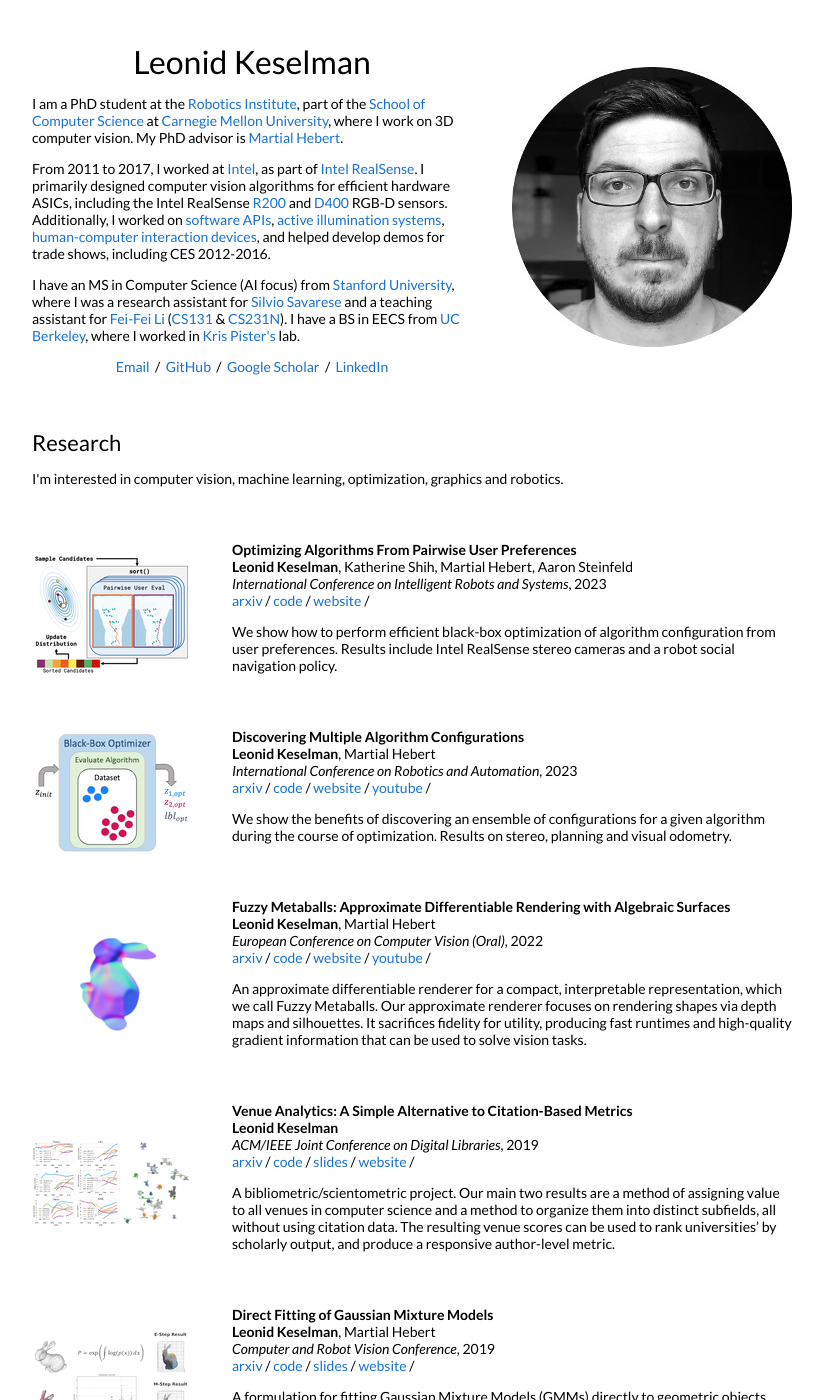
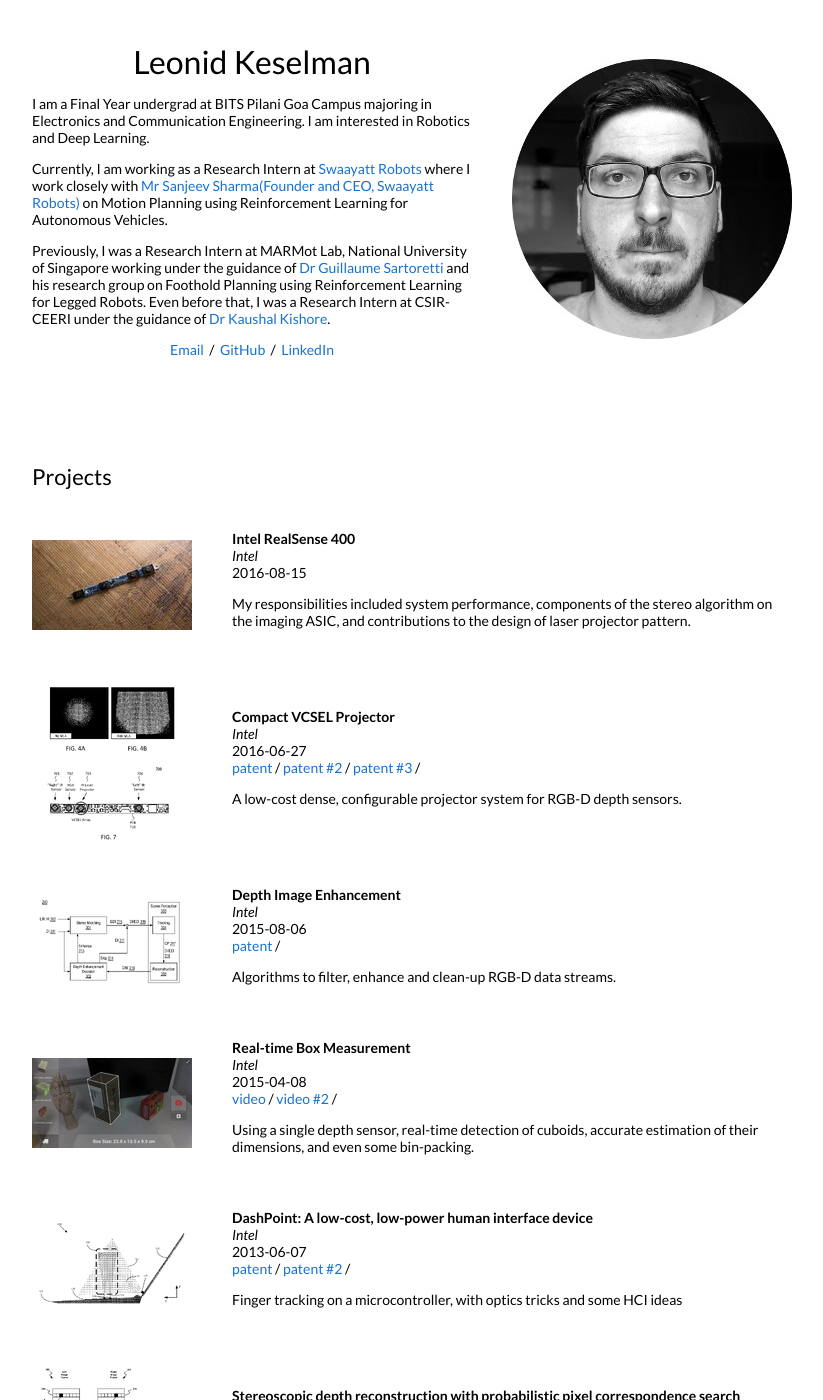
Before and after one commit to Manaro-Alpha/Manar-Alpha.github.io, a Jekyll site: the page built from _posts/2023-08-09-pairwise.markdown, in a window 1280 px wide and 1400 px high. Shown: the whole window, without its empty margins (228-1051 px from the left). Built offline with Jekyll 4.4.1, drawn with Linux system fonts in a browser that asks for light colours; some of the changed text lies outside the part shown.

Commit message:
Adding Features

```diff
--- a/_config.yml
+++ b/_config.yml
@@ -3,13 +3,13 @@
 #
 
 # Name of your site (displayed in the header)
-name: Leonid Keselman
+name: Manan Arora
 
 # Short bio or description (displayed in the header)
 # description: the profile of an engineer, researcher and software developer
 
 # URL of your avatar or profile pic (you could use your GitHub profile pic)
-avatar: images/circle_bw_crop.jpg
+avatar:
 
 #
 # Flags below are optional
@@ -18,12 +18,12 @@ avatar: images/circle_bw_crop.jpg
 # Includes an icon in the footer for each username you enter
 footer-links:
   dribbble:
-  email: lkeselman@gmail.com
+  email: mananarora405@gmail.com
   facebook:
   flickr:
-  github: leonidk
-  instagram: leo_nid_k
-  linkedin:
+  github: Manaro-Alpha
+  instagram:
+  linkedin: linkedin.com/in/manan-arora-8910b71bb
   pinterest:
   rss: # just type anything here for a working RSS icon
   twitter:
@@ -42,7 +42,7 @@ google_analytics:
 
 # Your website URL (e.g. http://barryclark.github.io or http://www.barryclark.co)
 # Used for Sitemap.xml and your RSS feed
-url: "https://leonidk.com" # the base hostname & protocol for your site
+url: "https://Manaro-Alpha.github.io" # the base hostname & protocol for your site
 
 # If you're hosting your site at a Project repository on GitHub pages
 # (http://yourusername.github.io/repository-name)
--- a/_layouts/default.html
+++ b/_layouts/default.html
@@ -34,19 +34,26 @@
               <h1>
                 Leonid Keselman
               </h1>
-              <p>I am a PhD student at the <a href="https://www.ri.cmu.edu/">Robotics Institute</a>, part of the <a href="https://www.scs.cmu.edu/">School of Computer Science</a> at <a href="https://www.cmu.edu/">Carnegie Mellon University</a>, where I work on 3D computer vision. My PhD advisor is <a href="http://www.cs.cmu.edu/~hebert/">Martial Hebert</a>.
+              <!-- <p>I am a PhD student at the <a href="https://www.ri.cmu.edu/">Robotics Institute</a>, part of the <a href="https://www.scs.cmu.edu/">School of Computer Science</a> at <a href="https://www.cmu.edu/">Carnegie Mellon University</a>, where I work on 3D computer vision. My PhD advisor is <a href="http://www.cs.cmu.edu/~hebert/">Martial Hebert</a>. -->
+              <p>I am a Final Year undergrad at BITS Pilani Goa Campus majoring in Electronics and Communication Engineering. I am interested in Robotics and Deep Learning.
+              </p>
+              <!-- <p>
+                From 2011 to 2017, I worked at <a href="https://www.intel.com">Intel</a>, as part of <a href="https://www.intelrealsense.com/">Intel RealSense</a>. I primarily designed computer vision algorithms for efficient hardware ASICs, including the Intel RealSense <a href="https://software.intel.com/en-us/articles/realsense-r200-camera">R200</a> and <a href="https://software.intel.com/en-us/realsense/d400">D400</a> RGB-D sensors. Additionally, I worked on <a href="https://github.com/IntelRealSense/librealsense">software APIs</a>, <a href="https://patents.google.com/patent/US9992474B2">active illumination systems</a>, <a href="https://patents.google.com/patent/US9304597">human-computer interaction devices</a>, and helped develop demos for trade shows, including CES 2012-2016.
+              </p> -->
+              <p>
+                Currently, I am working as a Research Intern at <a href = "https://www.swaayattrobots.com/">Swaayatt Robots</a> where I work closely with <a href ="https://www.swaayattrobots.com/">Mr Sanjeev Sharma(Founder and CEO, Swaayatt Robots)</a> on Motion Planning using Reinforcement Learning for Autonomous Vehicles.
               </p>
               <p>
-                From 2011 to 2017, I worked at <a href="https://www.intel.com">Intel</a>, as part of <a href="https://www.intelrealsense.com/">Intel RealSense</a>. I primarily designed computer vision algorithms for efficient hardware ASICs, including the Intel RealSense <a href="https://software.intel.com/en-us/articles/realsense-r200-camera">R200</a> and <a href="https://software.intel.com/en-us/realsense/d400">D400</a> RGB-D sensors. Additionally, I worked on <a href="https://github.com/IntelRealSense/librealsense">software APIs</a>, <a href="https://patents.google.com/patent/US9992474B2">active illumination systems</a>, <a href="https://patents.google.com/patent/US9304597">human-computer interaction devices</a>, and helped develop demos for trade shows, including CES 2012-2016.
+                Previously, I was a Research Intern at MARMot Lab, National University of Singapore working under the guidance of <a href = "">Dr Guillaume Sartoretti</a> and his research group on Foothold Planning using Reinforcement Learning for Legged Robots. Even before that, I was a Research Intern at CSIR-CEERI under the guidance of <a href = >Dr Kaushal Kishore</a>.
               </p>
-              <p>
-                I have an MS in Computer Science (AI focus) from <a href="http://cs.stanford.edu">Stanford University</a>, where I was a research assistant for <a href="http://svl.stanford.edu/">Silvio Savarese</a> and a teaching assistant for <a href="http://svl.stanford.edu/">Fei-Fei Li</a> (<a href="http://vision.stanford.edu/teaching/cs131_fall1617/">CS131</a> & <a href="http://cs231n.stanford.edu/2017/">CS231N</a>). I have a BS in EECS from <a href="http://www.eecs.berkeley.edu/">UC Berkeley</a>, where I worked in <a href="https://people.eecs.berkeley.edu/~pister/">Kris Pister's</a> lab.
-              </p>
+              <!-- <p>
+                I have an MS in Computer Science (AI focus) from <a href="http://cs.stanford.edu">Stanford University</a>, where I was a research assistant for <a href="http://svl.stanford.edu/">Silvio Savarese</a> and a teaching assistant for <a href="http://svl.stanford.edu/">Fei-Fei Li</a> (<a href="http://vision.stanford.edu/teaching/cs131_fall1617/">CS131</a> & <a href="http://cs231n.stanford.edu/2017/">CS231N</a>). I have a BS in EECS from <a href="http://www.eecs.berkeley.edu/">UC Berkeley</a>, where I worked in <a href="https://people.eecs.berkeley.edu/~pister/">Kris Pister's</a> lab. -->
+              <!-- </p> -->
               <p style="text-align:center">
-                <a target="_blank" href="https://mailhide.io/e/B8TyS"> Email</a> &nbsp;/&nbsp;
-                <a href="https://github.com/leonidk">GitHub</a> &nbsp;/&nbsp;
-                <a href="https://scholar.google.com/citations?user=GCYG4GoAAAAJ">Google Scholar</a> &nbsp;/&nbsp;
-                <a href="https://www.linkedin.com/in/lkeselman"> LinkedIn </a>
+                <a target="_blank" href="mananarora405@gmail.com"> Email</a> &nbsp;/&nbsp;
+                <a href="https://github.com/Manaro-Alpha">GitHub</a> &nbsp;/&nbsp;
+                <!-- <a href="https://scholar.google.com/citations?user=GCYG4GoAAAAJ">Google Scholar</a> &nbsp;/&nbsp; -->
+                <a href="https://www.linkedin.com/in/manan-arora-8910b71bb/"> LinkedIn </a>
               </p>
             </td>
             <td style="padding:2.5%;width:40%;max-width:40%">
@@ -55,10 +62,10 @@
           </tr>
         </table>
 
-        <table style="width:100%;border:0px;border-spacing:0px;border-collapse:separate;margin-right:auto;margin-left:auto;">
+        <!-- <table style="width:100%;border:0px;border-spacing:0px;border-collapse:separate;margin-right:auto;margin-left:auto;">
           <tr>
             <td style="padding:2.5%;width:100%;vertical-align:middle">
-              <h2>Research</h2>
+              <h2>Projects</h2>
               <p>
                 I'm interested in computer vision, machine learning, optimization, graphics and robotics.
               </p>
@@ -110,16 +117,16 @@
           {% endif %}
           {% endfor %}
           {% endfor %}
-        </table>
+        </table> -->
         <br>
         <br>
         <br>
         <table style="width:100%;border:0px;border-spacing:0px;border-collapse:separate;margin-right:auto;margin-left:auto;">
           <tr>
             <td style="padding:2.5%;width:100%;vertical-align:middle">
-              <h2>Intel Projects</h2>
-              <p>Besides my work on the RealSense depth sensors and the publications above, a sampling of my publicly disclosed work
-              </p>
+              <h2>Projects</h2>
+              <!-- <p>Besides my work on the RealSense depth sensors and the publications above, a sampling of my publicly disclosed work
+              </p> -->
             </td>
           </tr>
         </table>
```
